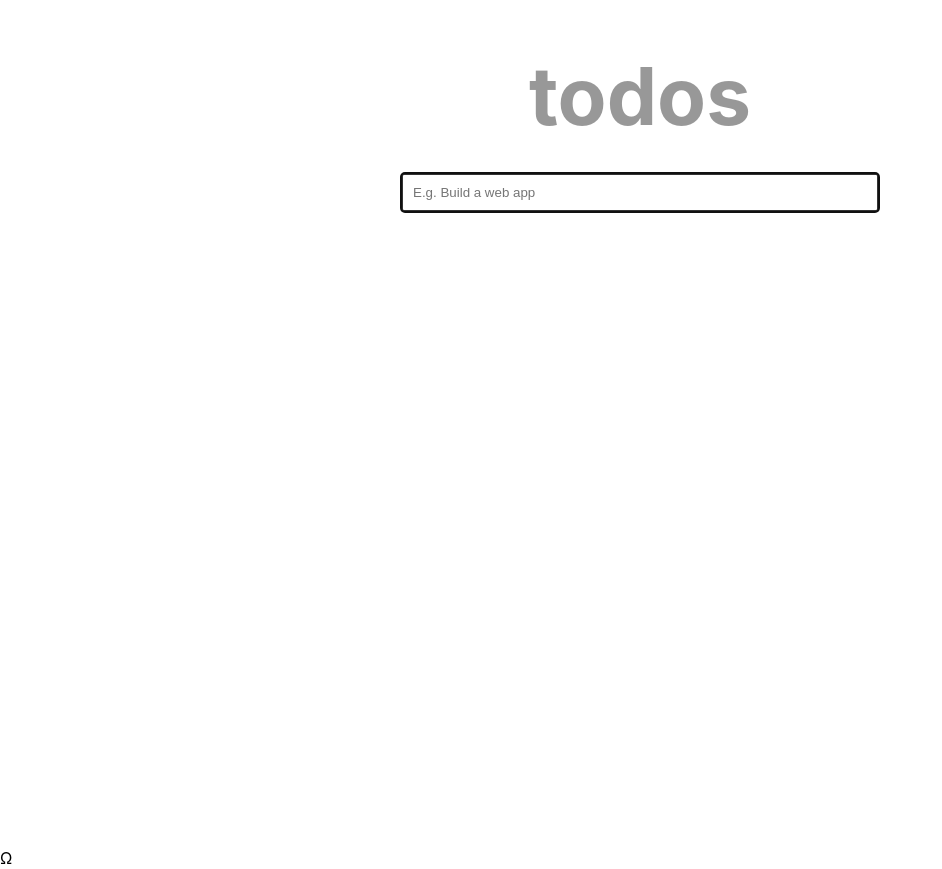
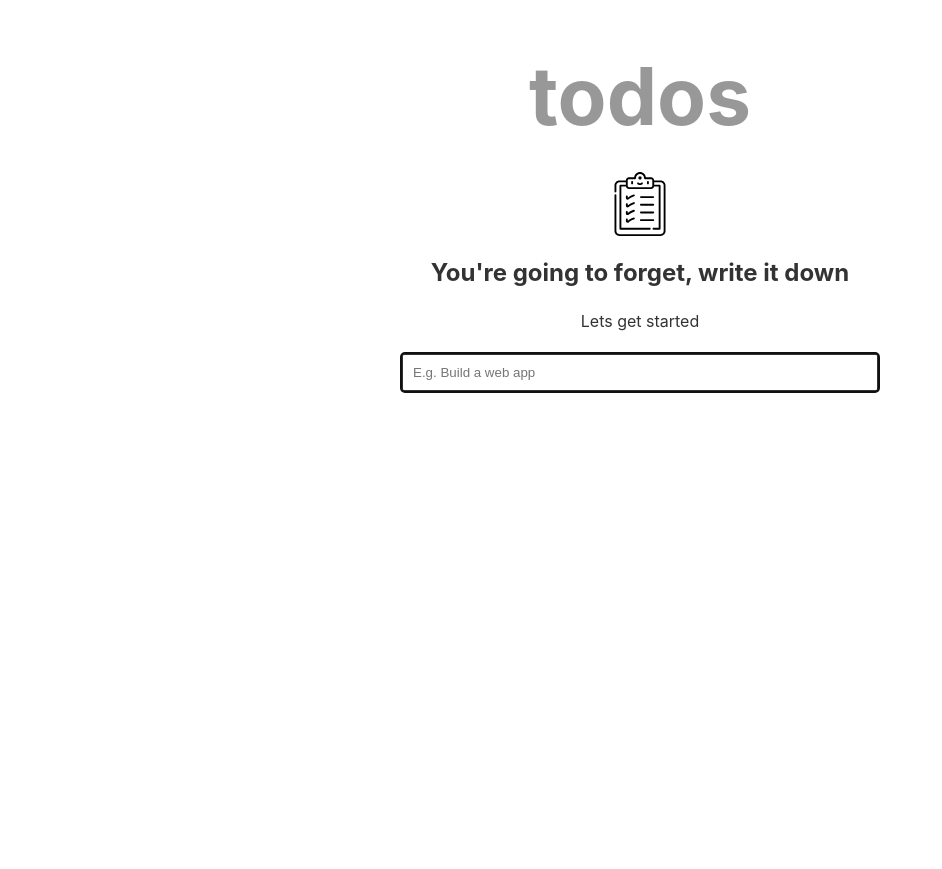
Before and after one commit to nozzy23/Todo, a plain HTML site: page index.html in a window 1280 px wide. Shown: the whole page, without its empty margins (0-942 px from the left). Drawn offline with Linux system fonts and the light colour scheme.

Commit message:
added some css style

```diff
--- a/index.html
+++ b/index.html
@@ -14,13 +14,18 @@
       <div class="container">
         <h1 class="app-title">todos</h1>
         <ul class="todo-list js-todo-list"></ul>
+
+        <div class="empty-state">
+          <svg class="checklist-icon"><use href="#checklist-icon"></use></svg>
+          <h2 class="empty-state__title">You're going to forget, write it down</h2>
+          <p class="empty-state__description">Lets get started</p>
+        </div>
     <!--Targetting this class to listen to any event-->
         <form class="js-form">
           <input autofocus type="text" aria-label="Enter a new todo item" placeholder="E.g. Build a web app" class="js-todo-input">
         </form>
       </div>
     </main>
-    Ω
     <svg>
       <defs>
         <symbol id="checklist-icon" viewBox="-52 0 512 512">
--- a/style.css
+++ b/style.css
@@ -114,3 +114,26 @@ html {
     border-radius: 4px;
     border: 3px solid #333;
   }
+
+  .empty-state{
+    flex-direction: column;
+    align-items: center;
+    justify-content: center;
+    display: none;
+  }
+
+  .checklist-icon{
+    margin-bottom: 20px;
+  }
+
+  .empty-state__title, .empty-state__description {
+    margin-bottom: 20px;
+  }
+
+  .todo-list:empty {
+    display: none;
+  }
+
+  .todo-list:empty + .empty-state {
+    display: flex;
+  }
```
